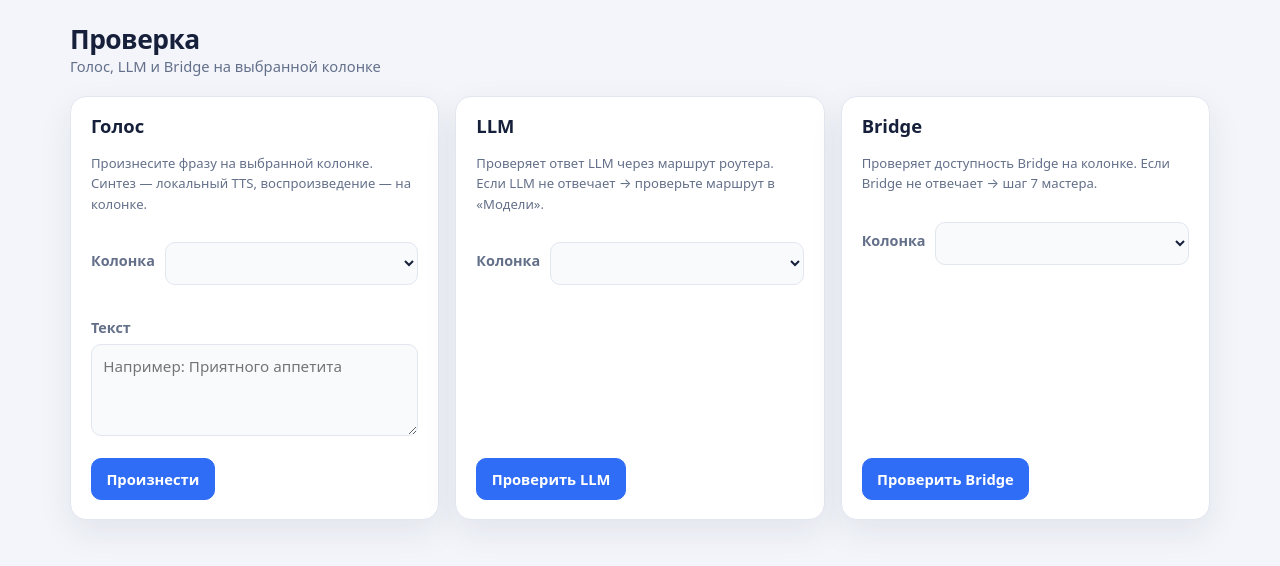
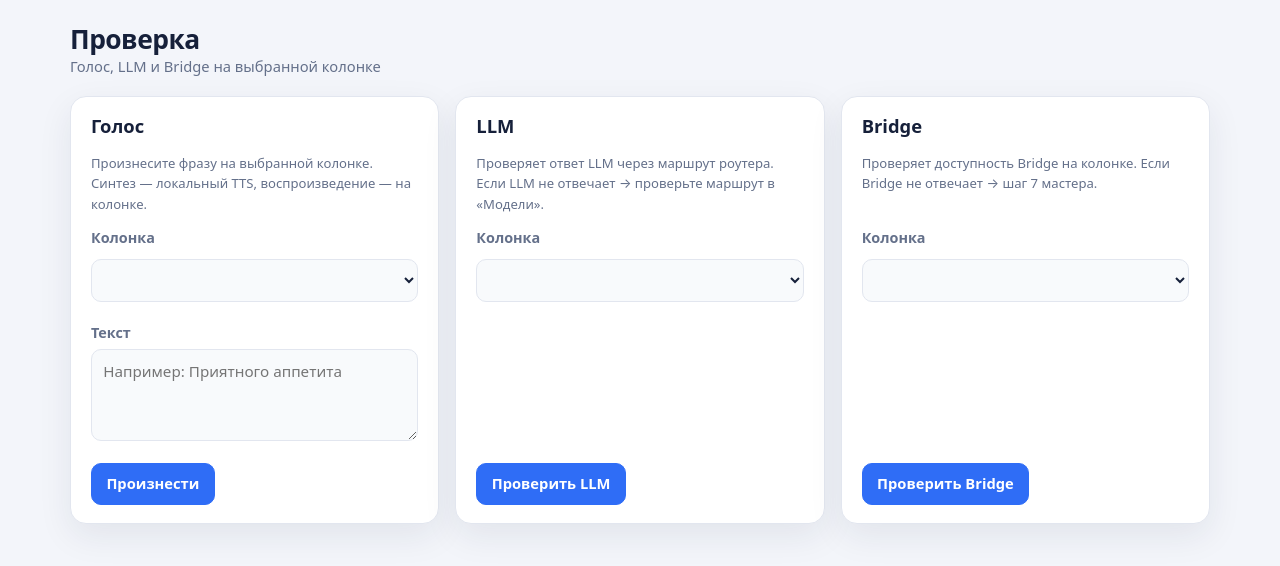
Before and after one commit to barval/my-pys, a Flask app: page /test in a window 1280 px wide. Shown: the part 61-627 px from the top of the page. Run offline with Flask 3, Linux system fonts and the light colour scheme; the visitor is signed in with stand-in values (Sample User, id 1); lists and menus that the app fills with data are empty.

Commit message:
fix(webui): align speaker pickers on the test screen

```diff
--- a/webui/static/app.css
+++ b/webui/static/app.css
@@ -663,9 +663,15 @@ tr[id^="route-"] { scroll-margin-top: 5.5rem; }
   z-index: 1;
 }
 
-/* Экран «Проверка»: одинаковая сетка и кнопки на одной линии */
-.test-card { display: flex; flex-direction: column; height: 100%; }
-.test-card .test-form { display: flex; flex-direction: column; gap: .6rem; flex: 1 1 auto; }
-.test-card .field-inline { display: flex; align-items: center; gap: .6rem; }
-.test-card .field-inline select { flex: 1 1 auto; min-width: 0; }
+/* Экран «Проверка»: «Колонка» и списки выбора на одной линии во всех карточках */
+.test-grid { grid-template-rows: auto auto 1fr; }
+.test-grid .test-card {
+  display: grid;
+  grid-row: span 3;
+  grid-template-rows: subgrid;
+  row-gap: 0;
+}
+.test-card .test-form { display: flex; flex-direction: column; gap: .6rem; min-height: 0; }
+.test-card .field-inline { display: flex; flex-direction: column; align-items: stretch; gap: .3rem; margin: 0; }
+.test-card .field-inline select { width: 100%; }
 .test-card .test-form button { margin-top: auto; align-self: flex-start; }
--- a/webui/templates/test.html
+++ b/webui/templates/test.html
@@ -23,7 +23,7 @@
 </section>
 {% endif %}
 
-<div class="grid cards">
+<div class="grid cards test-grid">
   <section class="card test-card" id="voice">
     <h2>Голос</h2>
     <p class="muted small">Произнесите фразу на выбранной колонке. Синтез — локальный TTS, воспроизведение — на колонке.</p>
```
Also changed, not shown: webui/tests/test_test_page.py (+2 -0 lines).
